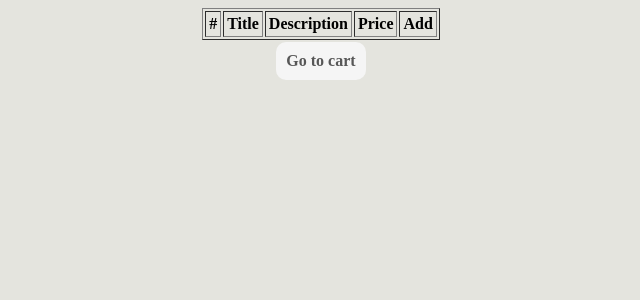
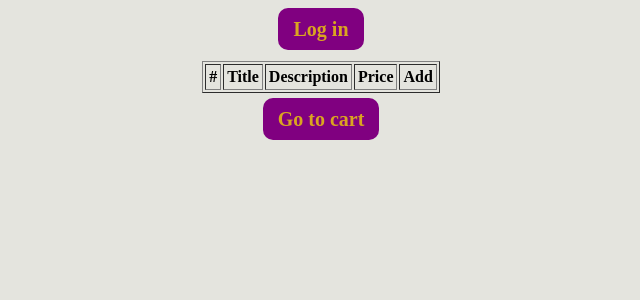
Before and after one commit to lucianIonescu5p/Training, a PHP site: page / in a window 1280 px wide. Shown: the top 300 px of the page, without its empty margins (319-959 px from the left). Run offline with PHP 8.4, Linux system fonts and the light colour scheme; data that the repository does not hold is empty.

Commit message:
Admin login created

```diff
--- a/public/index.php
+++ b/public/index.php
@@ -37,6 +37,9 @@ $rows = $stmt->fetchAll();
 </head>
 <body>
 
+    <div id="loginWrapper">
+        <a id="login" href="login.php">Log in</a>
+    </div>
     <div id="container">
 
         <div id="table">
@@ -62,8 +65,8 @@ $rows = $stmt->fetchAll();
             </table>
         </div>
 
-        <div class="cartLink">
-            <a href="cart.php" class="cartBtn"><?= trans('Go to cart') ?></a>
+        <div id="cartWrapper">
+            <a id="cartLink" href="cart.php" class="cartBtn"><?= trans('Go to cart') ?></a>
         </div>
 
     </div>
--- a/public/main.css
+++ b/public/main.css
@@ -16,22 +16,48 @@ body {
     flex-direction: column;
     justify-content: center;
     align-items: center;
+    margin-top:20px;
 
 }
 
-.cartLink{
+#cartLink{
 
-    background-color: whitesmoke;
+    text-decoration: none;
+    font-size: 20px;
+    font-weight: 700;
+    color: goldenrod;
+    padding: 10px 15px 10px 15px;
+    border: 1px;
     border-radius: 10px;
-    padding: 10px;
-    margin-top: 2px;
+    background-color: purple;
 
 }
+#cartLink:hover{
+    color: purple;
+    background-color: goldenrod;
+}
+#cartWrapper{
+    margin-top:15px;
+}
 
-.cartBtn{
+#login{
+    text-decoration: none;
+    font-size: 20px;
+    font-weight: 700;
+    color: goldenrod;
+    padding: 10px 15px 10px 15px;
+    border: 1px;
+    border-radius: 10px;
+    background-color: purple;
+}
+#login:hover{
+    color: purple;
+    background-color: goldenrod;
+}
+#loginWrapper{
+    margin-top:10px;
+}
 
-    text-decoration: none;
-    font-weight: 700;
-    color: #575757;
-
+.error{
+    color: red;
 }
```
Also changed, not shown: public/cart.php (+28 -6 lines), public/login.php (+69 -0 lines).
